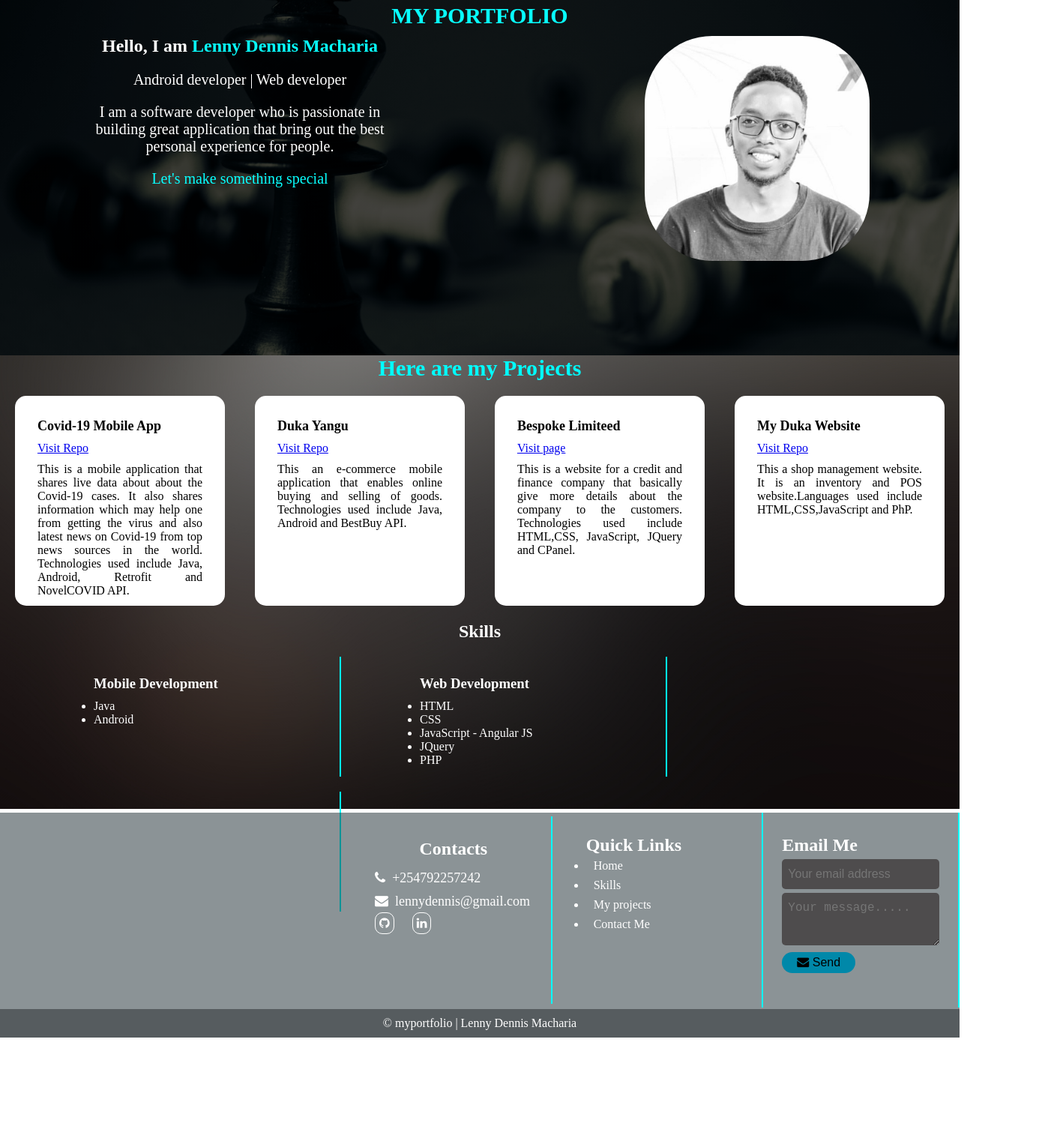
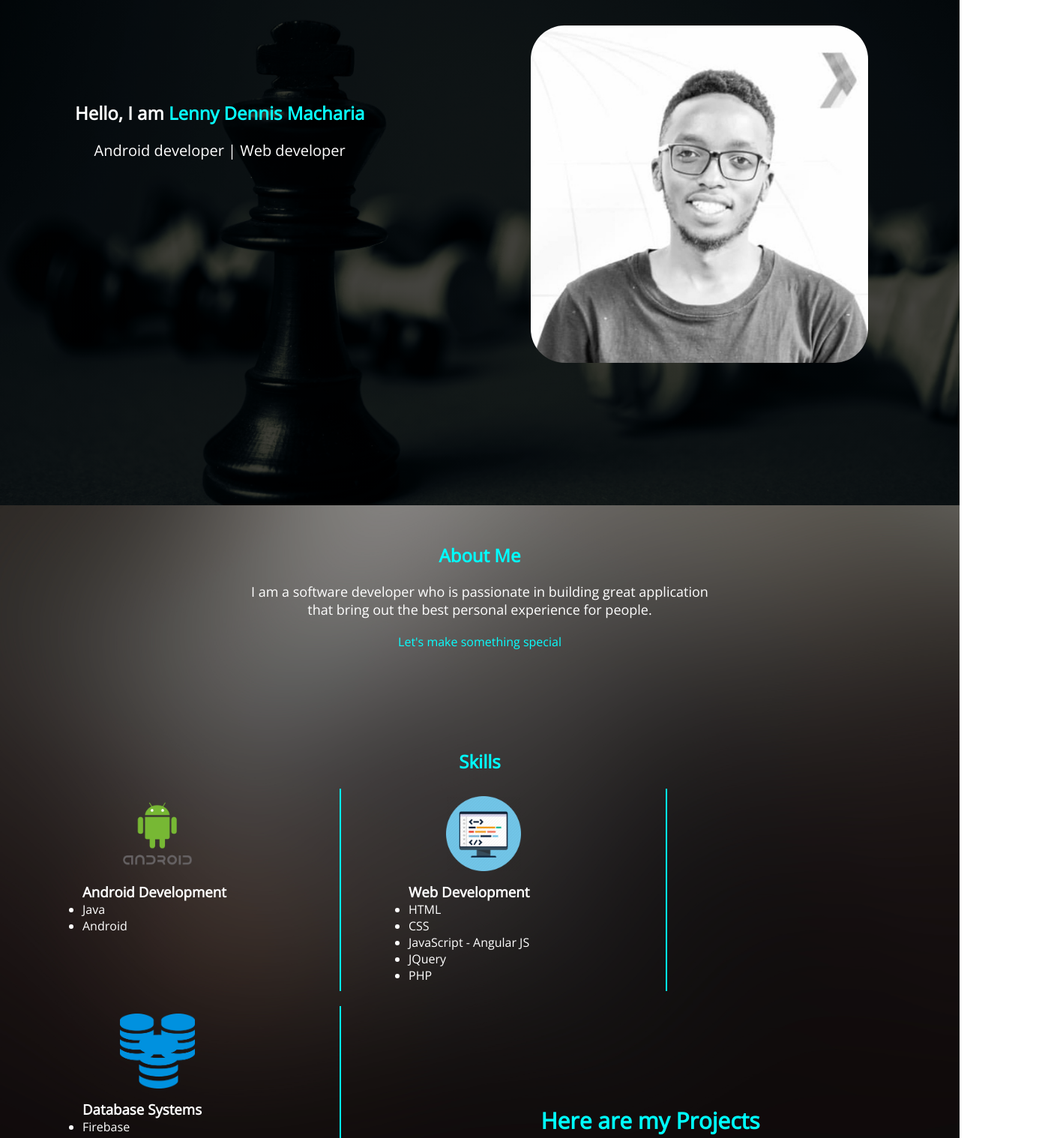
Before and after one commit to LennyDennis/myportfolio, a plain HTML site: page index.html in a window 1280 px wide. Shown: the part 126-1644 px from the top of the page at 75% size, 1398 px wide, since content can reach past the window. Before the commit the page ends 1510 px from the top, so only its background shows below. Drawn offline with nearby package versions, Linux system fonts and the light colour scheme.

Commit message:
add the about section

```diff
--- a/css/style.css
+++ b/css/style.css
@@ -1,13 +1,15 @@
+@import url('https://fonts.googleapis.com/css2?family=Open+Sans:wght@300;400&display=swap');
 *{
     margin:0;
     padding:0;
     box-sizing: border-box;
+    font-family: 'Open Sans', sans-serif;
 }
 .main{
     background: linear-gradient(rgba(0, 0, 0, 0.7),rgba(0,0,0,0.7)) ,url(../images/background.jpg) no-repeat center fixed;
 	background-size: cover;
     color: white;
-    height: 600px;
+    height: 100vh;
 }
 .navbar{
     background: rgba(66, 69, 70, 0.11);
@@ -16,7 +18,7 @@
 .logo img{
     height: 70px;
     width:70px;
-    border-radius:50%;
+    border-radius:30%;
     float: left;
     cursor: pointer;
 }
@@ -57,59 +59,98 @@ ul a{
 .navlinks li:hover::after{
     width: 100%;
 }
-.aboutme{
-    padding:40px 100px;
+.introduction{
+    padding:70px 100px 40px 100px;
     text-align:center;
+    height: 100vh;
 
 }
-.meheading{
+.introduction h2{
+    font-size: 20px;
+    margin-bottom: 10px;
+    margin-top: 100px;
+}
+.name{
+    color: rgb(8, 255, 255);
+}
+.introparagraph{
+    margin: 10px 200px;
+}
+.introcontent{
+    display: flex;
+}
+.introparagraph, .introimage{
+    flex: 1;
+}
+.intromore p{
+    font-size: 20px;
+    margin: 20px;
+}
+.intromore h2{
+    font-size: 24px;
+}
+.introimage img{
+    margin-left:200px;
+    width: 450px;
+    height: 450px;
+    border-radius: 10%;
+    cursor: pointer;
+}
+.aboutpage{
+    background: linear-gradient(rgba(0, 0, 0, 0.4),rgba(0,0,0,0.4)) ,url(../images/bg1.jpg) no-repeat center fixed;
+	background-size: cover;
+}
+.theabout{
+    text-align: center;
+    height: 40vh;
+    padding: 50px 300px ;
+    color: white;
+}
+.theabout h2{
+    color: aqua;
+}
+.aboutparagraph{
+    margin: 20px;
+    font-size: 18px;
+}
+.contactlink a{
+    color:  rgb(8, 255, 255);
+    text-decoration: none;
+}
+/* .meheading{
     text-align: center;
     font-size: 30px;
     margin-bottom: 10px;
     text-transform: uppercase;
     color: rgb(8, 255, 255);
+} */
+.skill{
+    padding: 5px 20px;
+    height: 60vh;
+    color: white;
 }
-.name{
-    color: rgb(8, 255, 255);
+.skill h2{
+    text-align: center;
+    padding-bottom: 10px;
+    color: aqua;
 }
-.aboutme h2{
-    font-size: 20px;
+.skills{
+    float: left;
+    width: 355px;
+    height: 270px;
+    padding: 10px;
+    margin: 10px 0px 10px 80px;
+    border-right:2px solid aqua;
+}
+.skillimage img{
+    width: 100px;
+    height: 100px;
+    margin-left: 50px;
     margin-bottom: 10px;
-}
-.meparagraph{
-    margin-bottom: 10px;
-    width: 400px;
-}
-.meparagraphlink a{
-    color:  rgb(8, 255, 255);
-    text-decoration: none;
-}
-.mecontent{
-    display: flex;
-}
-.meparagraph, .meimage{
-    flex: 1;
-}
-.memore p{
-    font-size: 20px;
-    margin: 20px;
-}
-.memore h2{
-    font-size: 24px;
-}
-.meimage img{
-    margin-left:300px;
-    width: 300px;
-    border-radius: 30%;
-    cursor: pointer;
-}
-.test{
-    background: linear-gradient(rgba(0, 0, 0, 0.4),rgba(0,0,0,0.4)) ,url(../images/bg1.jpg) no-repeat center fixed;
-	background-size: cover;
+
 }
 .myprojects{
-    height: 350px;
-
+    height: auto;
 }
 .myprojects h2{
     text-align: center;
@@ -123,36 +164,28 @@ ul a{
 .theprojects{
     display: flex;
 }
+.project-img img{
+    width: auto;
+    height: 150px;
+    margin: auto;
+    display: block;
+}
+.mobile img{
+    width: 100px;
+}
 .project{
     background: white;
     flex: 1;
-    padding: 30px;
-    margin: 20px 20px 10px 20px;
+    padding: 10px;
+    margin: 20px 10px 20px 10px;
     border-radius: 15px;
-    height: 280px;
+    height: auto;
     text-align: justify;
 }
 .project p{
     padding-top: 10px;
 }
-.about{
-    margin: 5px 20px;
-    height: 250px;
-    color: white;
-}
-.about h2{
-    text-align: center;
-    padding-bottom: 10px;
 
-}
-.abouts{
-    float: left;
-    width: 355px;
-    height: 160px;
-   padding: 25px;
-    margin: 10px 0px 10px 80px;
-    border-right:2px solid aqua;
-}
 .about h3{
     padding-bottom: 10px;
 }
--- a/index.html
+++ b/index.html
@@ -24,77 +24,48 @@
             </div>
             <div style="clear: both;"></div>
         </nav>
-        <div class="aboutme">
-            <h1 class="meheading">My Portfolio</h1>
-            <div class="mecontent">
-                <div class="memore">
+        <div class="introduction">
+            <div class="introcontent">
+                <div class="intromore">
                     <h2>Hello, I am<span class="name"> Lenny Dennis Macharia</span></h2>
-                    <p class="meparagraph">
+                    <p class="introparagraph">
                         Android developer | Web developer
                     </p>
-                    <p class="meparagraph">
-                        I am a software developer who is passionate in building great application that bring out the best personal experience for people.
-                    </p>
-                    <p class="meparagraphlink">
-                        <a href="https://www.linkedin.com/in/lennydennismacharia/">Let's make something special</a>
-                    </p>
                 </div>
-                <div class="meimage">
+                <div class="introimage">
                     <img src="images/profile.jpeg" alt="myimage">
                 </div>
             </div>
         </div>
     </div>
-    <div class="test">
-    <div class="myprojects">
-        <h2> <a name="projects">Here are my Projects</a> </h2>
-        <div class="theprojects">
-            <div class="project">
-                <h3>Covid-19 Mobile App</h3>
-                <a href="https://github.com/LennyDennis/Covid-19-Mobile-App">Visit Repo</a>
-                <p>
-                    This is a mobile application that shares live data about about the Covid-19 cases.
-                    It also shares information which may help one from getting the virus and also latest news on Covid-19 from top news sources in the world.
-                    Technologies used include Java, Android, Retrofit and NovelCOVID API.
-                </p>
-            </div>
-            <div class="project">
-                <h3>Duka Yangu </h3>
-                <a href="https://github.com/LennyDennis/DukaYangu">Visit Repo</a>
-                <p>
-                    This an e-commerce mobile application that enables online buying and selling of goods.
-                    Technologies used include Java, Android and BestBuy API.
-                </p>
-            </div>
-            <div class="project">
-                <h3>Bespoke Limiteed</h3>
-                <a href="https://bespokecreditfinance.com/">Visit page</a>
-                <p>
-                    This is a website for a credit and finance company that basically give more details about the company to the customers.
-                    Technologies used include HTML,CSS, JavaScript, JQuery and CPanel.
-                </p>
-            </div>
-            <div class="project">
-                <h3>My Duka Website</h3>
-                <a href="https://github.com/LennyDennis/dukasystem.git">Visit Repo</a>
-                <p>
-                    This a shop management website. It is an inventory and POS
-                    website.Languages used include HTML,CSS,JavaScript and PhP.
-                </p>
-            </div>
+    <div class="aboutpage">
+    <div class="theabout">
+        <h2><a name="about">About Me</a></h2>
+        <div class="aboutsection">
+            <p class="aboutparagraph">
+                I am a software developer who is passionate in building great application that bring out the best personal experience for people.
+            </p>
+            <p class="contactlink">
+                <a href="https://www.linkedin.com/in/lennydennismacharia/">Let's make something special</a>
+            </p>
         </div>
     </div>
-    <div style="clear: both;"></div>
-    <div class="about">
+    <div class="skill">
         <h2><a name="skills">Skills</a></h2>
-        <div class="abouts">
-            <h3> Mobile Development </h3>
+        <div class="skills">
+            <div class="skillimage">
+                <img src="images/android.png" alt="logo">
+            </div>
+            <h3> Android Development </h3>
             <ul>
                 <li>Java</li>
                 <li>Android</li>
             </ul>
         </div>
-        <div class="abouts">
+        <div class="skills">
+            <div class="skillimage">
+                <img src="images/web.png" alt="logo">
+            </div>
             <h3>Web Development</h3>
             <ul>
                 <li>HTML</li>
@@ -104,7 +75,10 @@
                 <li>PHP</li>
             </ul>
         </div>
-        <div class="abouts">
+        <div class="skills">
+            <div class="skillimage">
+                <img src="images/db.png" alt="logo">
+            </div>
                 <h3>Database Systems</h3>
                 <ul>
                     <li>Firebase</li>
@@ -113,6 +87,54 @@
                 </ul>
             </div>
     </div>
+    <div class="myprojects">
+        <h2> <a name="projects">Here are my Projects</a> </h2>
+        <div class="theprojects">
+            <div class="project">
+                <div class="project-img mobile">
+                    <img src="images/covid.png"
+                    alt="Covid-19-Mobile-App"></div>
+                <h3>Covid-19 Mobile App</h3>
+                <a href="https://github.com/LennyDennis/Covid-19-Mobile-App">Visit Repo</a>
+                <p>
+                    This is a mobile application that shares live data about about the Covid-19 cases.
+                    It also shares information which may help one from getting the virus and also latest news on Covid-19 from top news sources in the world.
+                </p>
+            </div>
+            <div class="project">
+                <div class="project-img mobile">
+                    <img width="100%" src="images/duka.png"
+                    alt="DukaYangu"></div>
+                <h3>Duka Yangu </h3>
+                <a href="https://github.com/LennyDennis/DukaYangu">Visit Repo</a>
+                <p>
+                    This an e-commerce mobile application that enables onluine buying and selling of goods. Technologies used include Java, Android and BestBuy API.
+                </p>
+            </div>
+            <div class="project">
+                <div class="project-img">
+                    <img src="images/bespoke.png"
+                    alt="Bespoke"></div>
+                <h3>Bespoke Limited</h3>
+                <a href="https://bespokecreditfinance.com/">Visit page</a>
+                <p>
+                    This is a website for a credit and finance company that basically give more details about the company to the customers.
+                    Technologies used include HTML,CSS, JavaScript, JQuery and CPanel.
+                </p>
+            </div>
+            <div class="project">
+                <div class="project-img">
+                    <img width="100%" src="images/shop.png"
+                    alt="MyDuka"></div>
+                <h3>My Duka Website</h3>
+                <a href="https://github.com/LennyDennis/dukasystem.git">Visit Repo</a>
+                <p>
+                    This is a shop management website. It is an inventory and POS website. It is built on HTML, CSS, JavaScript and PhP.
+                </p>
+            </div>
+        </div>
+    </div>
+    <div style="clear: both;"></div>
     </div>
     <footer class="footer">
             <div class="fcontent">
```
Also changed, not shown: images/android.png (added), images/bespoke.png (added), images/covid.png (added), images/database.jpg (added), images/db.png (added), images/duka.png (added), images/shop.png (added), images/web.png (added).
